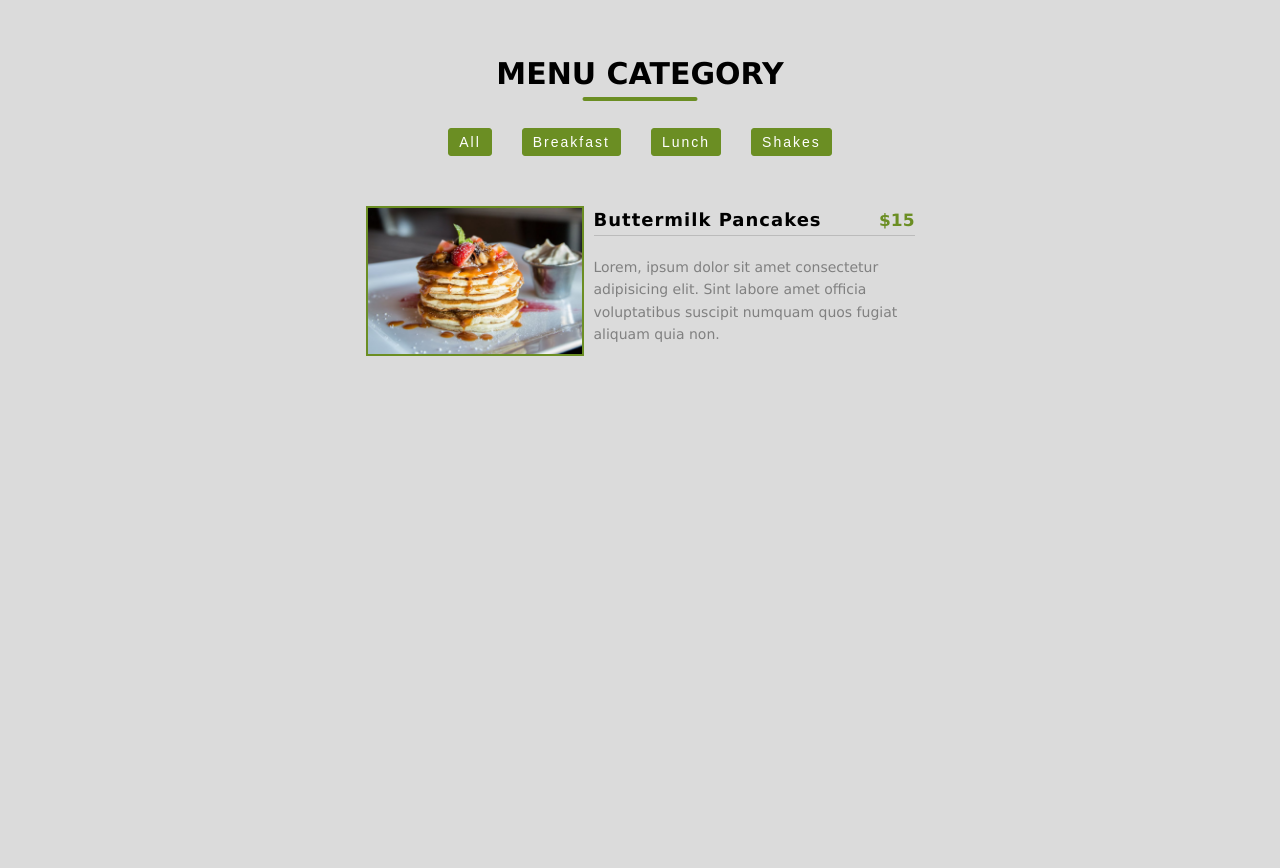
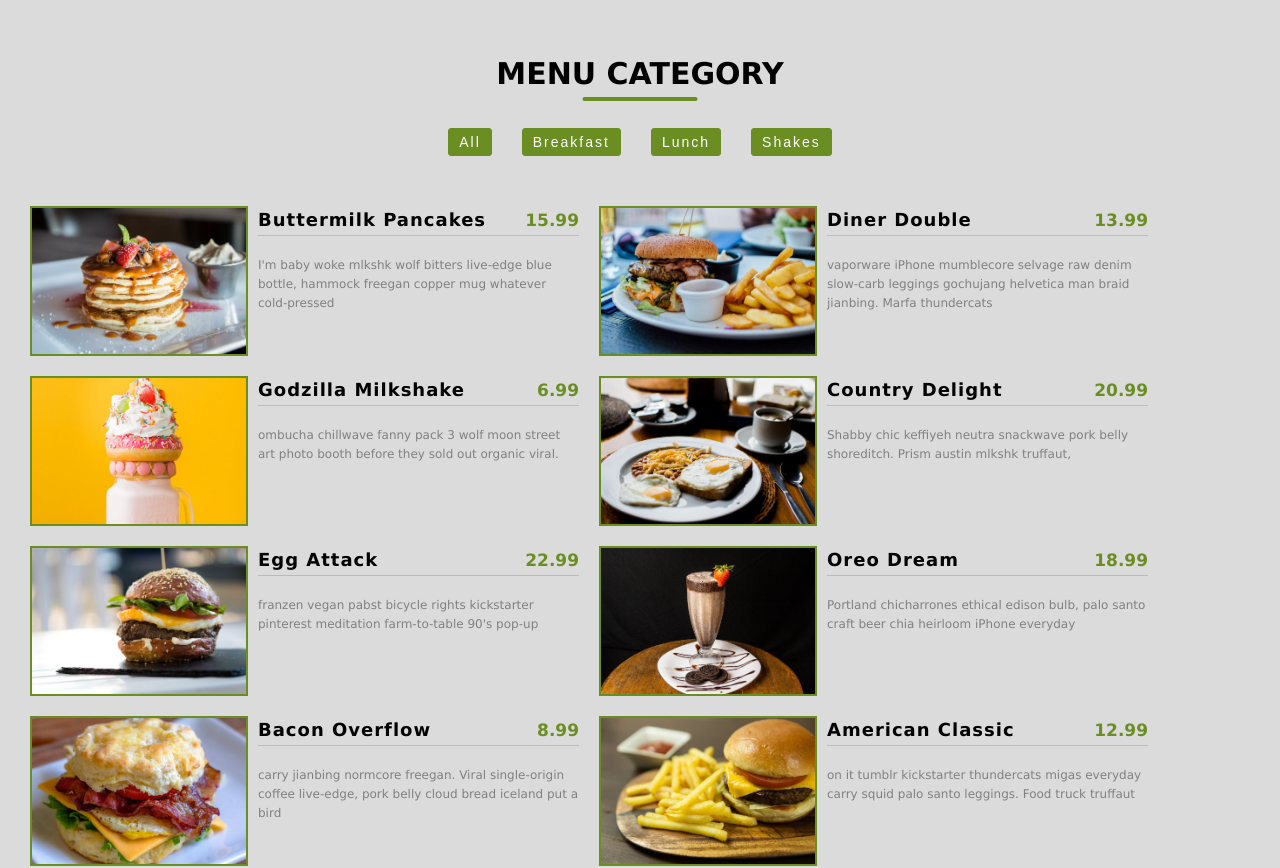
Before and after one commit to ibktommy/category-menu-react-app, a React (Create React App) app: page / in a window 1280 px wide. Shown: the top 868 px of the page. Before the commit the page ends 800 px from the top, so only its background shows below. Built offline with nearby package versions, Linux system fonts and the light colour scheme.

Commit message:
Add props to the menu component

```diff
--- a/src/App.css
+++ b/src/App.css
@@ -70,12 +70,10 @@ ul {
 /* MENU */
 .menu-content {
 	display: flex;
-	width: 100%;
-	min-height: 100%;
-	justify-content: center;
+	justify-content: flex-start;
 	align-items: center;
 	flex-wrap: wrap;
-	gap: 1.5rem;
+	gap: 2rem;
 }
 .menu-item {
 	width: 45%;
@@ -108,6 +106,7 @@ ul {
 }
 
 .item-title {
+	text-transform: capitalize;
 	font-size: 1.8rem;
 	font-weight: bold;
 	letter-spacing: .1rem;
@@ -120,14 +119,14 @@ ul {
 }
 
 .item-para {
-	font-size: 1.4rem;
+	font-size: 1.2rem;
 	color: gray;
 }
 
 
 
 
-@media (max-width: 850px) {
+@media (max-width: 950px) {
 	.menu-item{
 		width: 100%;
 	}
--- a/src/App.js
+++ b/src/App.js
@@ -1,6 +1,8 @@
+import './App.css';
 import Category from './Category';
-import './App.css';
 import Menu from './Menu';
+import data from "./data";
+
 
 function App() {
   return (
@@ -9,7 +11,13 @@ function App() {
         <div className="content">
           <h1 className='title'>Menu Category</h1>
           <Category />
-          <Menu />
+          <div className="menu-content">
+            {
+              data.map(({ id, ...props }) => (
+                <Menu key={id} {...props} />
+              ))
+            }
+          </div>
         </div>
       </div>
     </>
--- a/src/Menu.jsx
+++ b/src/Menu.jsx
@@ -1,27 +1,20 @@
 import React from "react";
-import image from "./item-1.jpeg";
-import data from "./data";
+// import "./App.css";
 
-const Menu = () => {
+const Menu = ({ title, category, price, img, desc }) => {
 	return (
 		<>
-			<div className="menu-content">
 			<div className="menu-item">
 				<div className="item-img">
-						<img src={image} alt="picOne" className="image" />
+					<img src={img} alt={title} className="image" />
 				</div>
 
 				<div className="item-text">
 					<div className="top">
-							<h2 className="item-title">Buttermilk Pancakes</h2>
-							<p className="price">$15</p>
+						<h2 className="item-title">{title}</h2>
+						<p className="price">{price}</p>
 					</div>
-						<p className="item-para">
-							Lorem, ipsum dolor sit amet consectetur adipisicing elit. Sint
-							labore amet officia voluptatibus suscipit numquam quos fugiat
-							aliquam quia non.
-						</p>
-					</div>
+					<p className="item-para">{desc}</p>
 				</div>
 			</div>
 		</>
```
Lines whose indentation alone changed are shown as unchanged.
